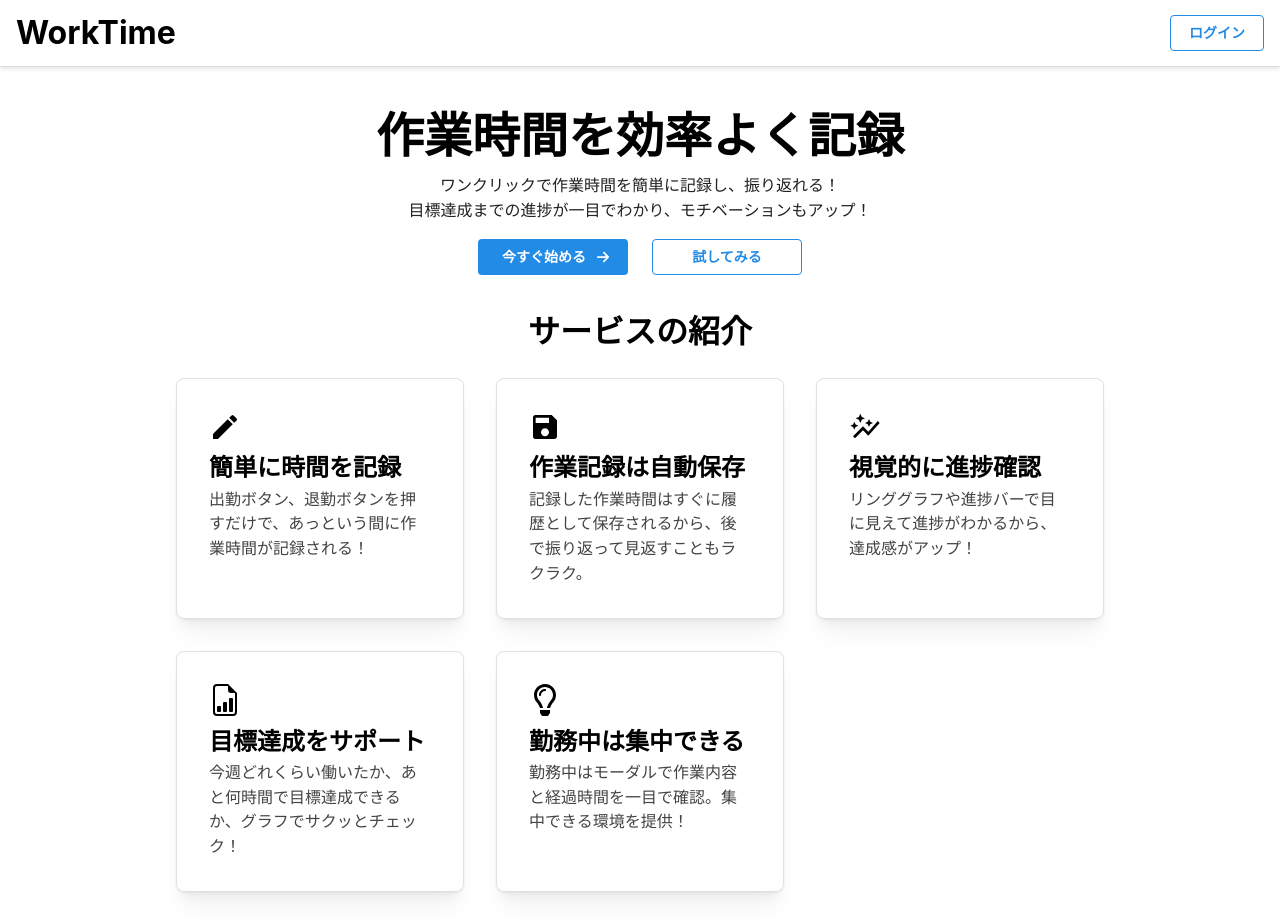
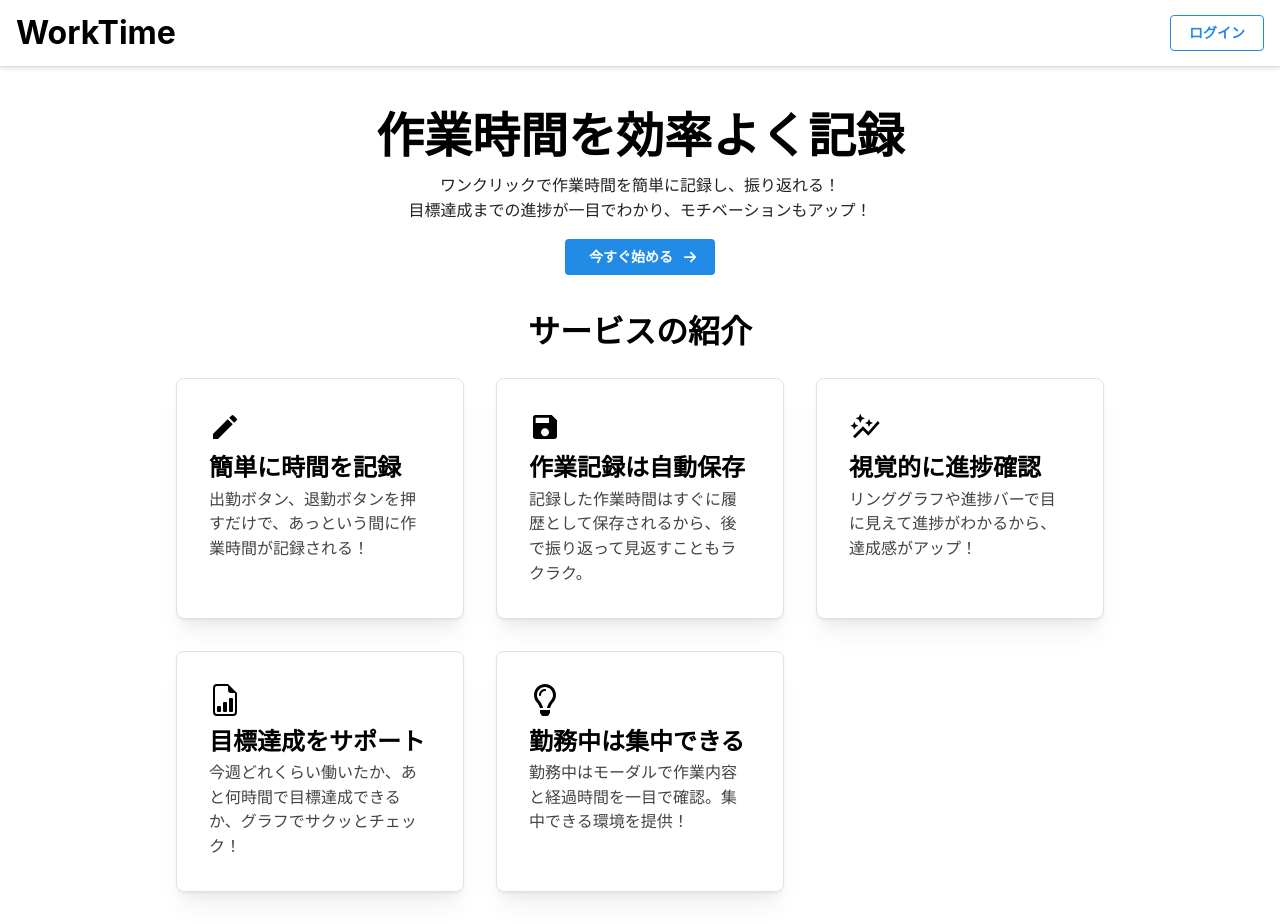
Before and after one commit to mokkun55/work-timer, a React (Vite) app: page / in a window 1280 px wide. Built offline with nearby package versions, Linux system fonts and the light colour scheme; no server answers.

Commit message:
fix: update comment for guest mode

```diff
--- a/src/pages/Root/index.tsx
+++ b/src/pages/Root/index.tsx
@@ -57,8 +57,8 @@ export const Root = () => {
           <Button rightSection={<FaArrowRight />} onClick={handleSignClick}>
             今すぐ始める
           </Button>
-          {/* ゲストモード的なのを作ってみたい */}
-          <Button variant="outline">試してみる</Button>
+          {/* TODO ゲストモード的なのを作ってみたい */}
+          {/* <Button variant="outline">試してみる</Button> */}
         </div>
 
         <h1 className={styles.service}>サービスの紹介</h1>
```
